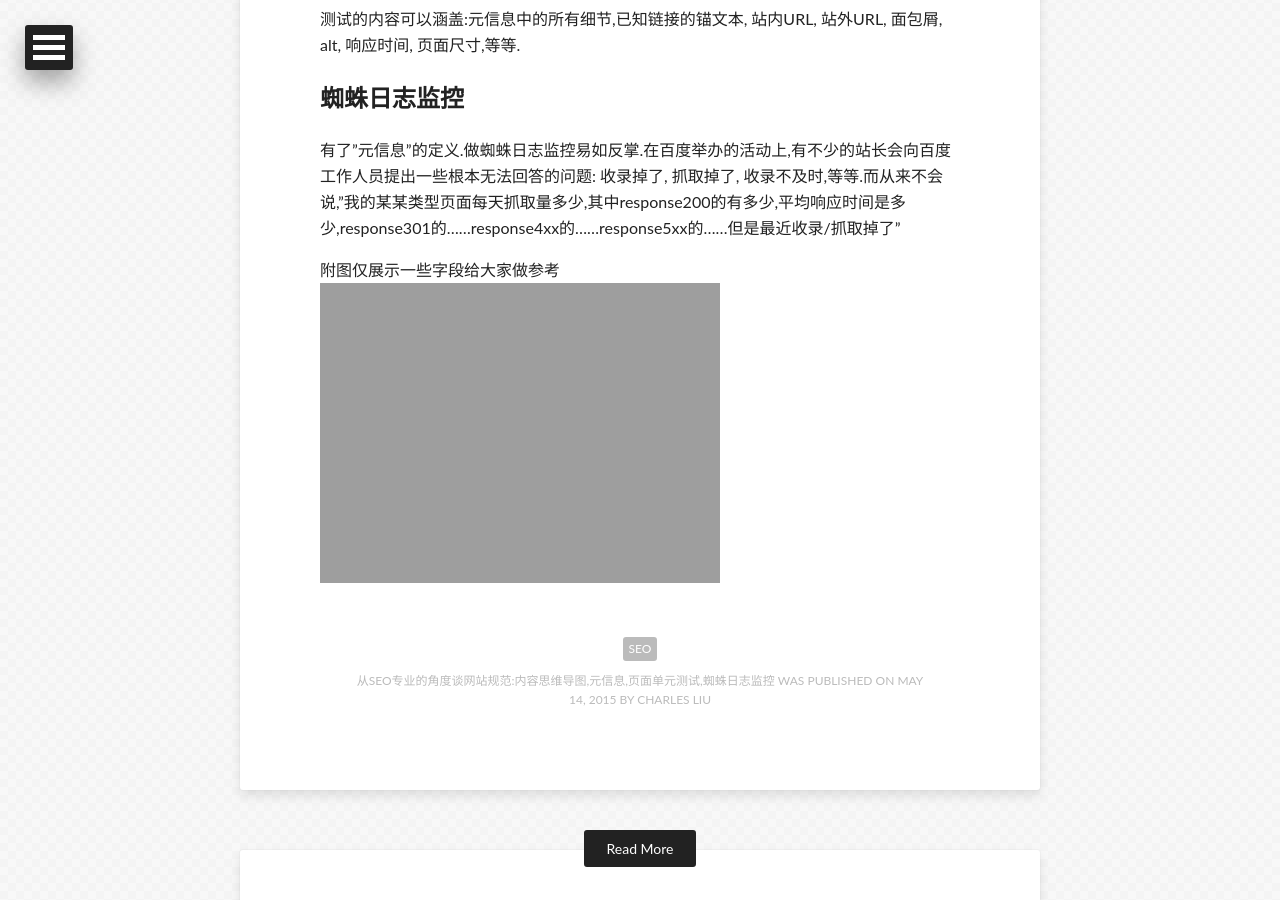
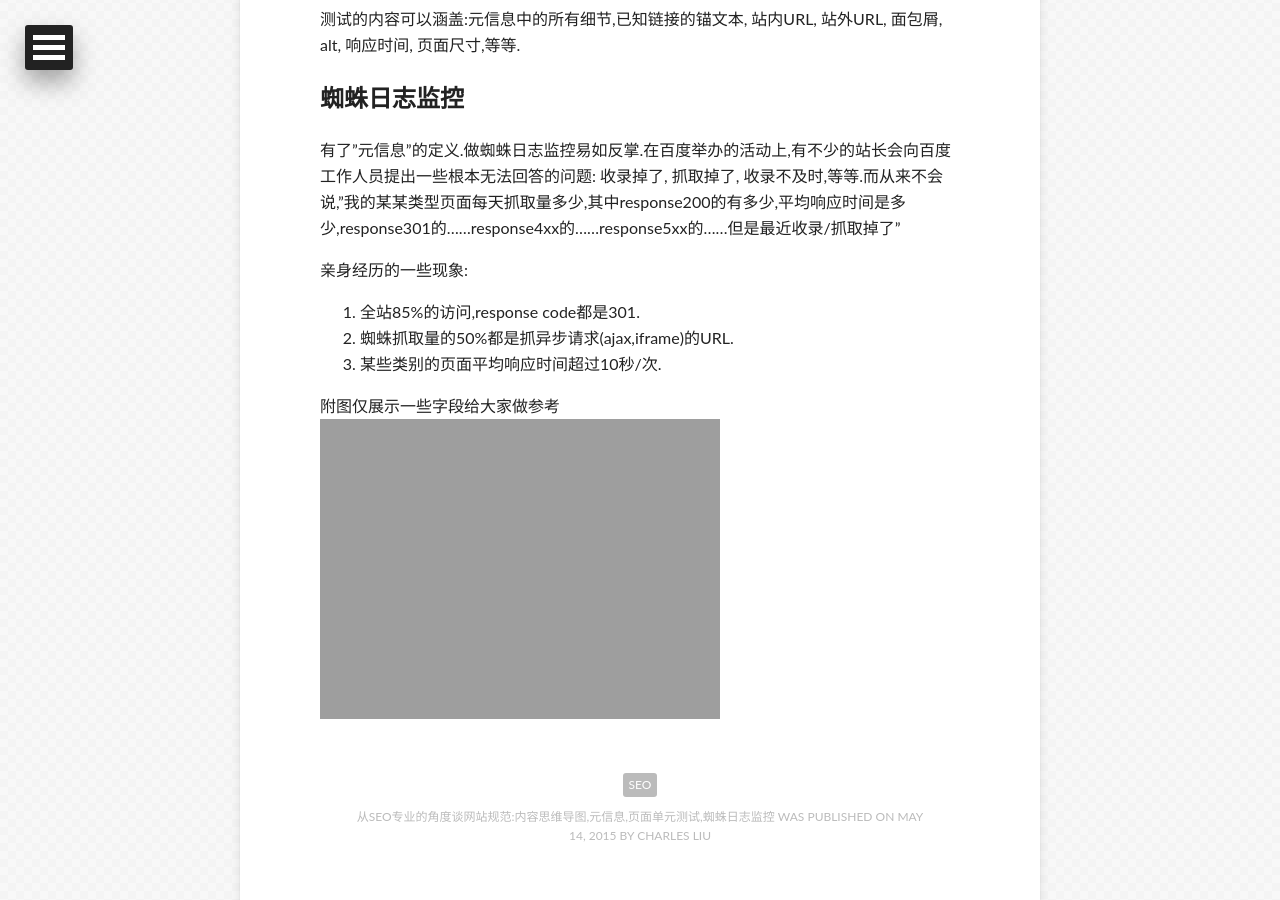
Before and after one commit to apyixiang/apyixiang.github.io, a Jekyll site: the page built from _posts/2015-05-14-seo-specs.markdown, in a window 1280 px wide and 900 px high, scrolled down 2509 px. Built offline with Jekyll 4.4.1, drawn with Linux system fonts in a browser that asks for light colours; some web fonts are replaced; Markdown is read by kramdown in place of the engine named in the settings; comment, search, counter and statistics services are not loaded.

Commit message:
add some examples to log anaylasis

```diff
--- a/_posts/2015-05-14-seo-specs.markdown
+++ b/_posts/2015-05-14-seo-specs.markdown
@@ -58,5 +58,10 @@ www.example.com/?channel=123&category=abc&brand=def&tracking=other_website
 
 有了"元信息"的定义.做蜘蛛日志监控易如反掌.在百度举办的活动上,有不少的站长会向百度工作人员提出一些根本无法回答的问题: 收录掉了, 抓取掉了, 收录不及时,等等.而从来不会说,"我的某某类型页面每天抓取量多少,其中response200的有多少,平均响应时间是多少,response301的......response4xx的......response5xx的......但是最近收录/抓取掉了"
 
+亲身经历的一些现象:
+1. 全站85%的访问,response code都是301.
+2. 蜘蛛抓取量的50%都是抓异步请求(ajax,iframe)的URL.
+3. 某些类别的页面平均响应时间超过10秒/次.
+
 附图仅展示一些字段给大家做参考
 ![蜘蛛日志监控报告]({{ site.url }}/images/seo-specs-log.png)
```
